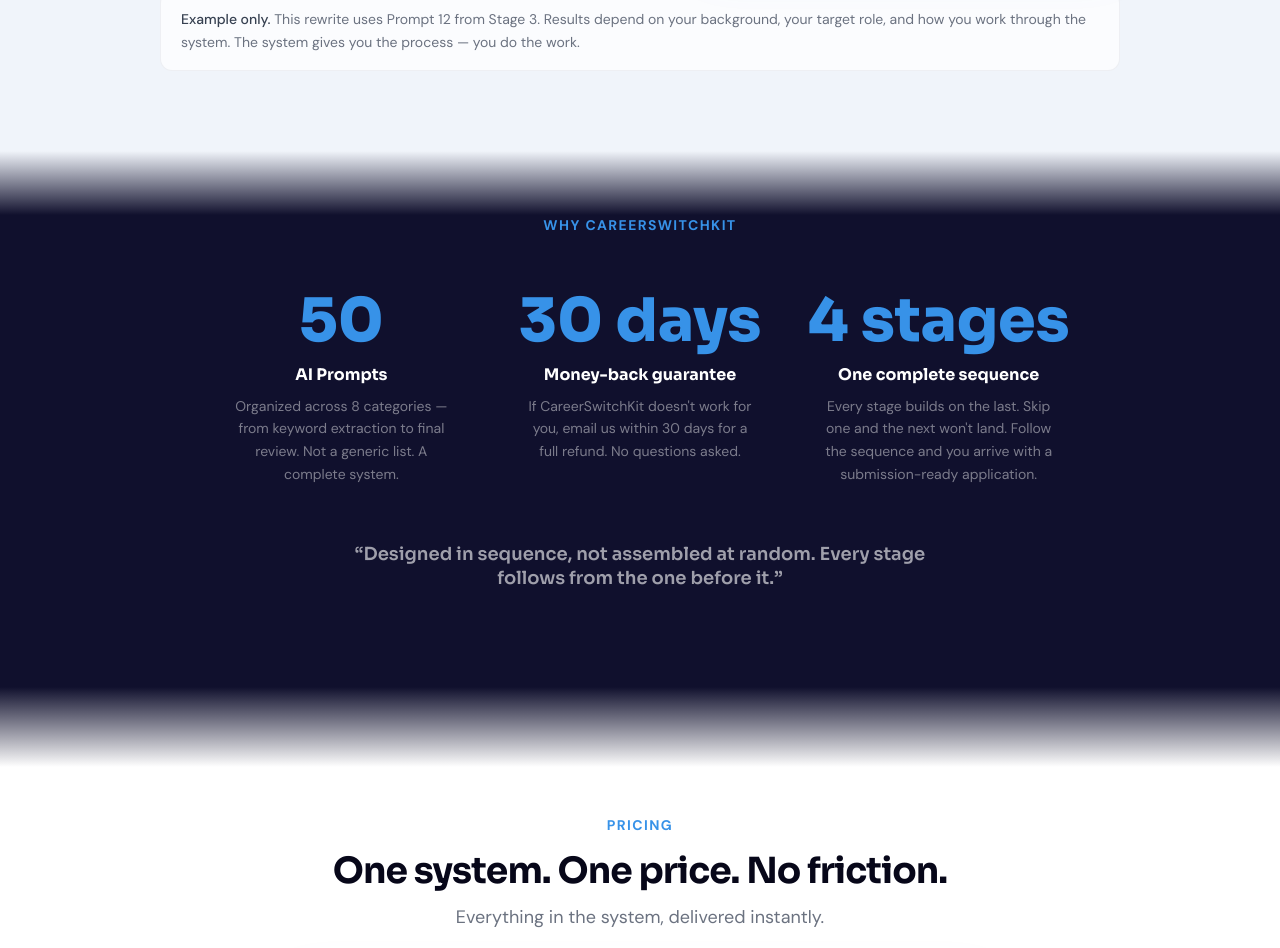
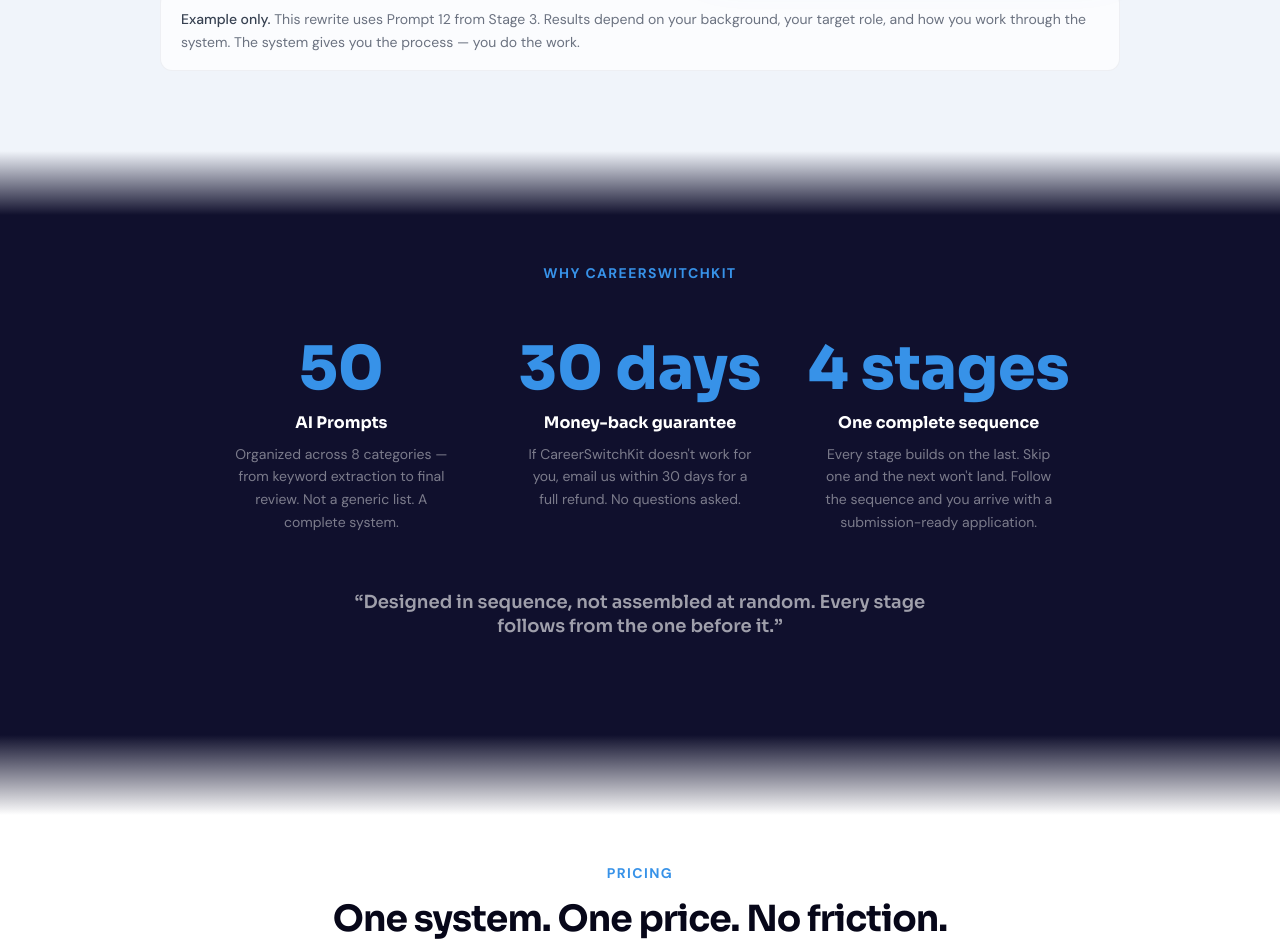
Before and after one commit to Amuo/careerswitchkit, a Next.js app: page / in a window 1280 px wide. Shown: the part 3431-4379 px from the top of the page. Built offline with nearby package versions, Linux system fonts and the light colour scheme.

Commit message:
Trust: increase top padding pt-16→pt-28 so content clears the fade

```diff
--- a/app/components/Trust.tsx
+++ b/app/components/Trust.tsx
@@ -23,7 +23,7 @@
 
 export default function Trust() {
   return (
-    <section className="relative bg-[#10102D] pt-16 pb-24">
+    <section className="relative bg-[#10102D] pt-28 pb-24">
       {/* Gradient fade from Proof (#F0F4FA) into this dark section */}
       <div
         className="absolute top-0 left-0 right-0 h-16 pointer-events-none"
```
